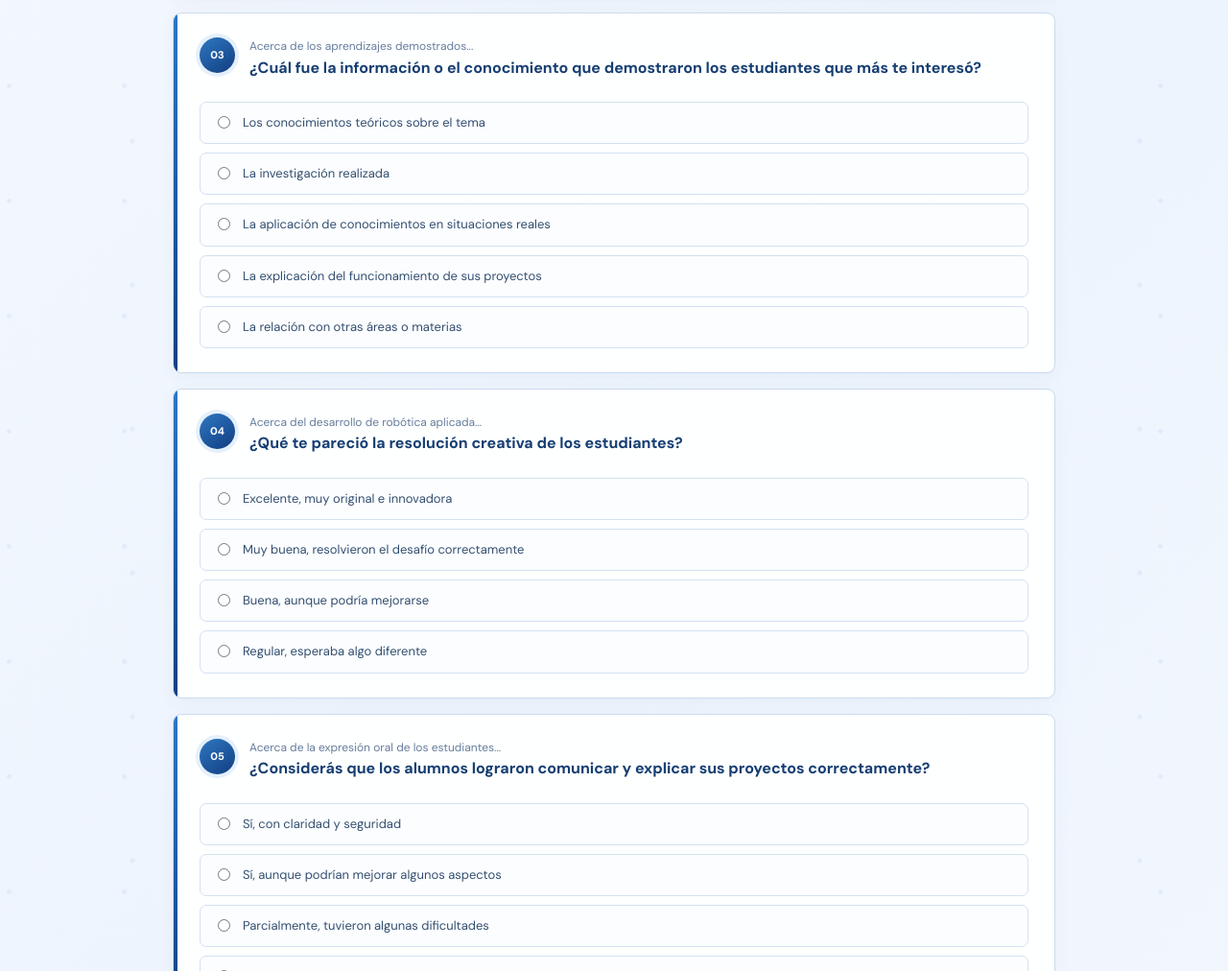
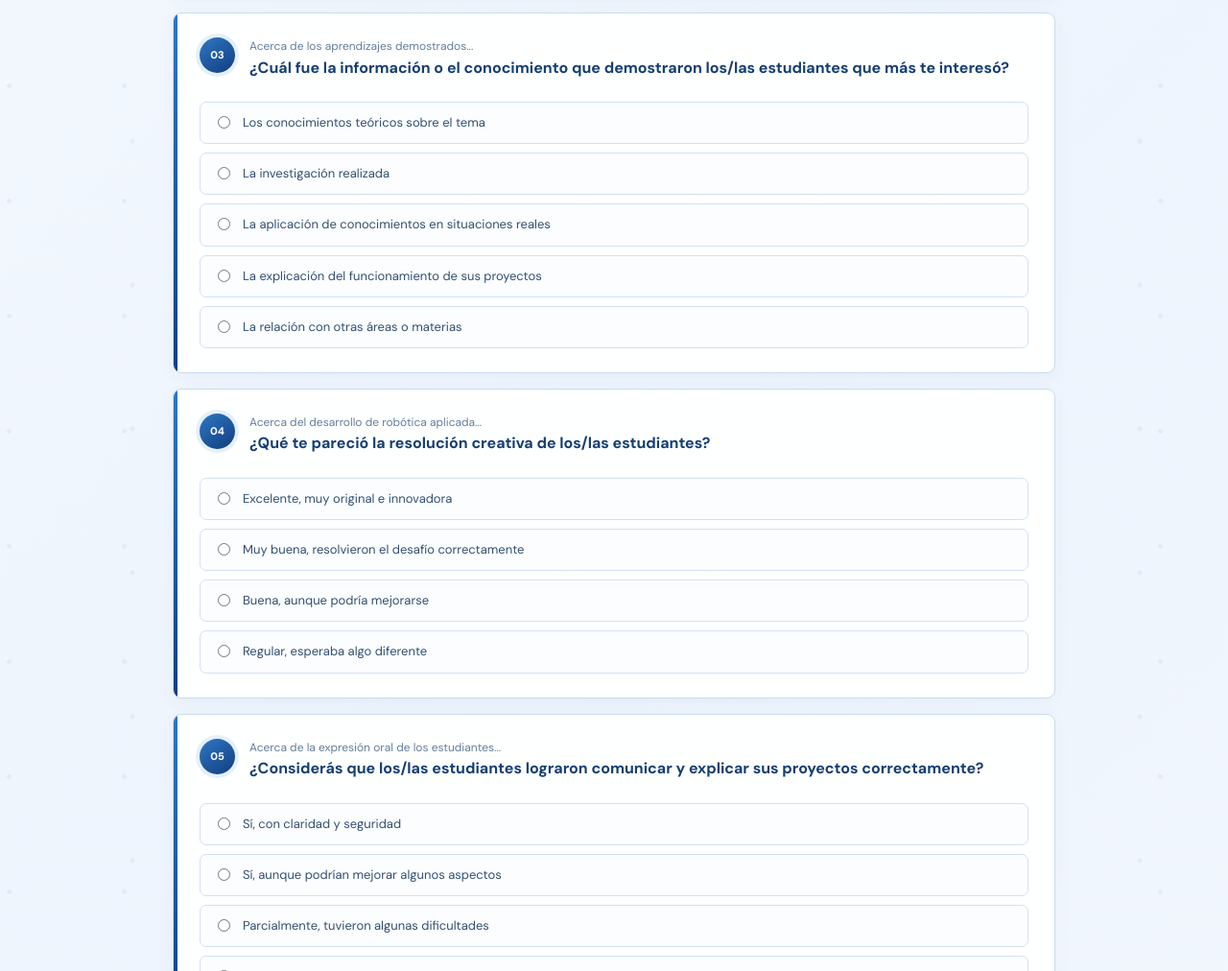
Before and after one commit to Matiitii/IVTExploratec2026, a plain HTML site: page index.html in a window 1280 px wide. Shown: the part 1245-2257 px from the top of the page at 96% size. Drawn offline with Linux system fonts and the light colour scheme; no server answers.

Commit message:
Update index.html

```diff
--- a/index.html
+++ b/index.html
@@ -52,7 +52,7 @@
             <label class="choice"><input type="checkbox" name="highlights" value="Proyectos presentados"><span class="custom-check"></span><span>Proyectos presentados</span></label>
             <label class="choice"><input type="checkbox" name="highlights" value="Aprendizajes demostrados"><span class="custom-check"></span><span>Aprendizajes demostrados</span></label>
             <label class="choice"><input type="checkbox" name="highlights" value="Desarrollo de robótica aplicada"><span class="custom-check"></span><span>Desarrollo de robótica aplicada</span></label>
-            <label class="choice"><input type="checkbox" name="highlights" value="Expresión oral de los estudiantes"><span class="custom-check"></span><span>Expresión oral de los estudiantes</span></label>
+            <label class="choice"><input type="checkbox" name="highlights" value="Expresión oral de los estudiantes"><span class="custom-check"></span><span>Expresión oral de los/las estudiantes</span></label>
             <label class="choice"><input type="checkbox" name="highlights" value="Gamificación (videojuegos)"><span class="custom-check"></span><span>Gamificación (videojuegos)</span></label>
           </div>
           <p class="field-error" id="highlightsError"></p>
@@ -75,7 +75,7 @@
         <section class="question-card">
           <div class="question-heading">
             <span class="question-number">03</span>
-            <div><p>Acerca de los aprendizajes demostrados...</p><h3>¿Cuál fue la información o el conocimiento que demostraron los estudiantes que más te interesó?</h3></div>
+            <div><p>Acerca de los aprendizajes demostrados...</p><h3>¿Cuál fue la información o el conocimiento que demostraron los/las estudiantes que más te interesó?</h3></div>
           </div>
           <div class="radio-list">
             <label class="radio-choice"><input type="radio" name="answer_learning" value="Los conocimientos teóricos sobre el tema" required><span>Los conocimientos teóricos sobre el tema</span></label>
@@ -89,7 +89,7 @@
         <section class="question-card">
           <div class="question-heading">
             <span class="question-number">04</span>
-            <div><p>Acerca del desarrollo de robótica aplicada...</p><h3>¿Qué te pareció la resolución creativa de los estudiantes?</h3></div>
+            <div><p>Acerca del desarrollo de robótica aplicada...</p><h3>¿Qué te pareció la resolución creativa de los/las estudiantes?</h3></div>
           </div>
           <div class="radio-list">
             <label class="radio-choice"><input type="radio" name="answer_robotics" value="Excelente, muy original e innovadora" required><span>Excelente, muy original e innovadora</span></label>
@@ -102,7 +102,7 @@
         <section class="question-card">
           <div class="question-heading">
             <span class="question-number">05</span>
-            <div><p>Acerca de la expresión oral de los estudiantes...</p><h3>¿Considerás que los alumnos lograron comunicar y explicar sus proyectos correctamente?</h3></div>
+            <div><p>Acerca de la expresión oral de los estudiantes...</p><h3>¿Considerás que los/las estudiantes lograron comunicar y explicar sus proyectos correctamente?</h3></div>
           </div>
           <div class="radio-list">
             <label class="radio-choice"><input type="radio" name="answer_oral" value="Sí, con claridad y seguridad" required><span>Sí, con claridad y seguridad</span></label>
```
